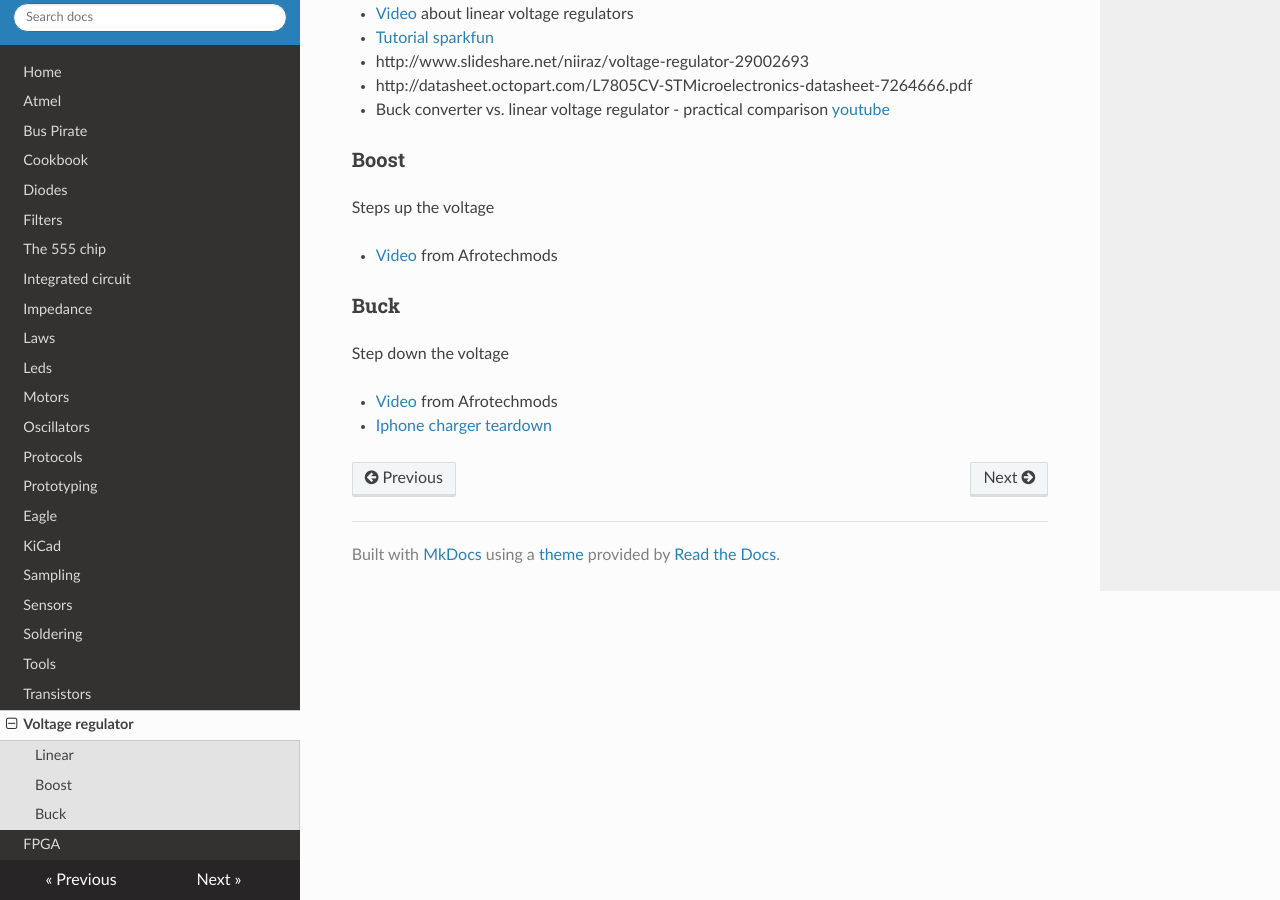
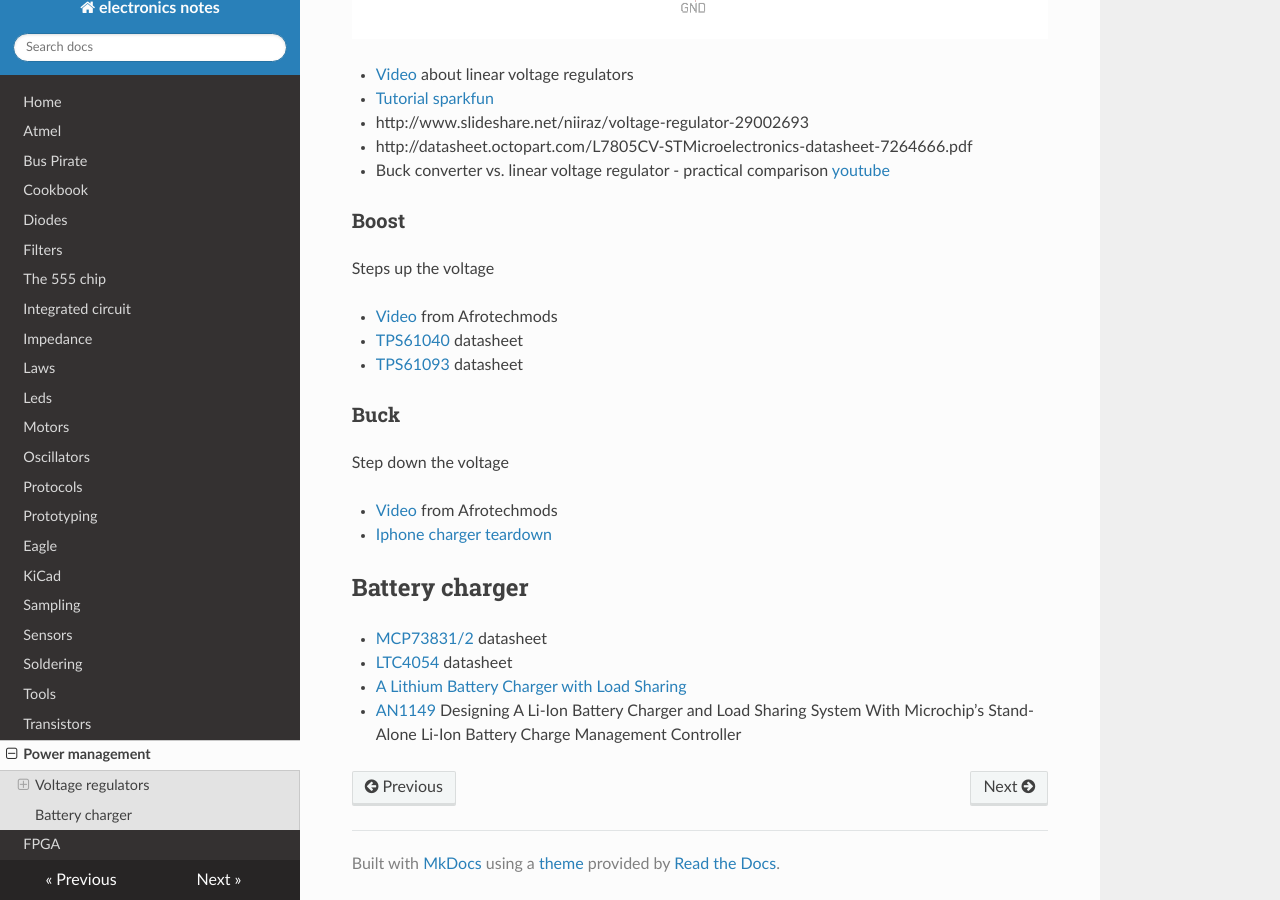
Before and after one commit to gipi/electronics-notes, an MkDocs documentation site: the page built from docs/voltagereg.md, in a window 1280 px wide and 900 px high, scrolled down 608 px. Built offline with MkDocs 1.6.1, drawn with Linux system fonts in a browser that asks for light colours; nearby versions of some CDN libraries; old or Windows-style settings are respelled for this version of MkDocs; some of the changed text lies outside the part shown.

Commit message:
Improve section about power management.
Add charge management related note.

```diff
--- a/docs/voltagereg.md
+++ b/docs/voltagereg.md
@@ -1,3 +1,5 @@
+# Power management
+
 ## Voltage regulators
 
 ### Linear
@@ -21,6 +23,8 @@ a stable voltage.
 Steps up the voltage
 
  - [Video](https://www.youtube.com/watch?v=wJU7AJgERG8&index=5&list=PL36AB5C6DA12CF293) from Afrotechmods
+ - [TPS61040](http://mkpochtoi.narod.ru/TPS61040_TPS61041_dcdc_boost_ds.pdf) datasheet
+ - [TPS61093](http://www.ti.com/lit/ds/symlink/tps61093.pdf) datasheet
 
 ### Buck
 
@@ -28,3 +32,11 @@ Step down the voltage
 
  - [Video](https://www.youtube.com/watch?v=CEhBN5_fO5o&index=5&list=PL36AB5C6DA12CF293) from Afrotechmods
  - [Iphone charger teardown](http://www.righto.com/2012/05/apple-iphone-charger-teardown-quality.html)
+
+## Battery charger
+
+ - [MCP73831/2](https://www.sparkfun.com/datasheets/Prototyping/Batteries/MCP73831T.pdf) datasheet
+ - [LTC4054](https://cds.linear.com/docs/en/datasheet/405442xf.pdf) datasheet
+ - [A Lithium Battery Charger with Load Sharing](http://blog.zakkemble.co.uk/a-lithium-battery-charger-with-load-sharing/)
+ - [AN1149](http://ww1.microchip.com/downloads/en/AppNotes/01149c.pdf) Designing A Li-Ion Battery Charger and Load Sharing System With
+Microchip’s Stand-Alone Li-Ion Battery Charge Management Controller
--- a/mkdocs.yml
+++ b/mkdocs.yml
@@ -25,6 +25,6 @@ pages:
 - [soldering.md, Soldering]
 - [tools.md, Tools]
 - [transistor.md, Transistors]
-- [voltagereg.md, Voltage regulator]
+- [voltagereg.md, Power management]
 - [fpga.md, FPGA]
 theme: readthedocs
```
